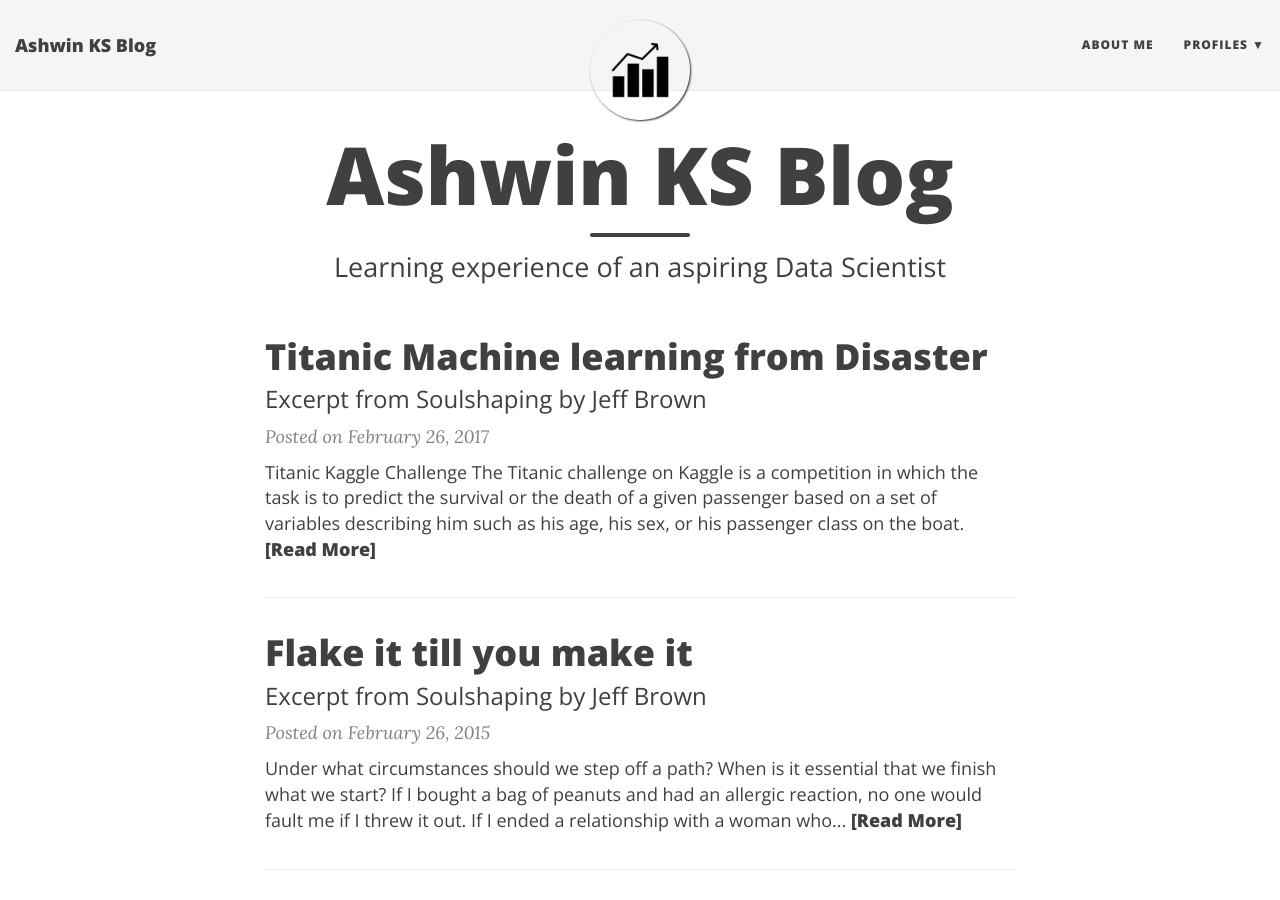
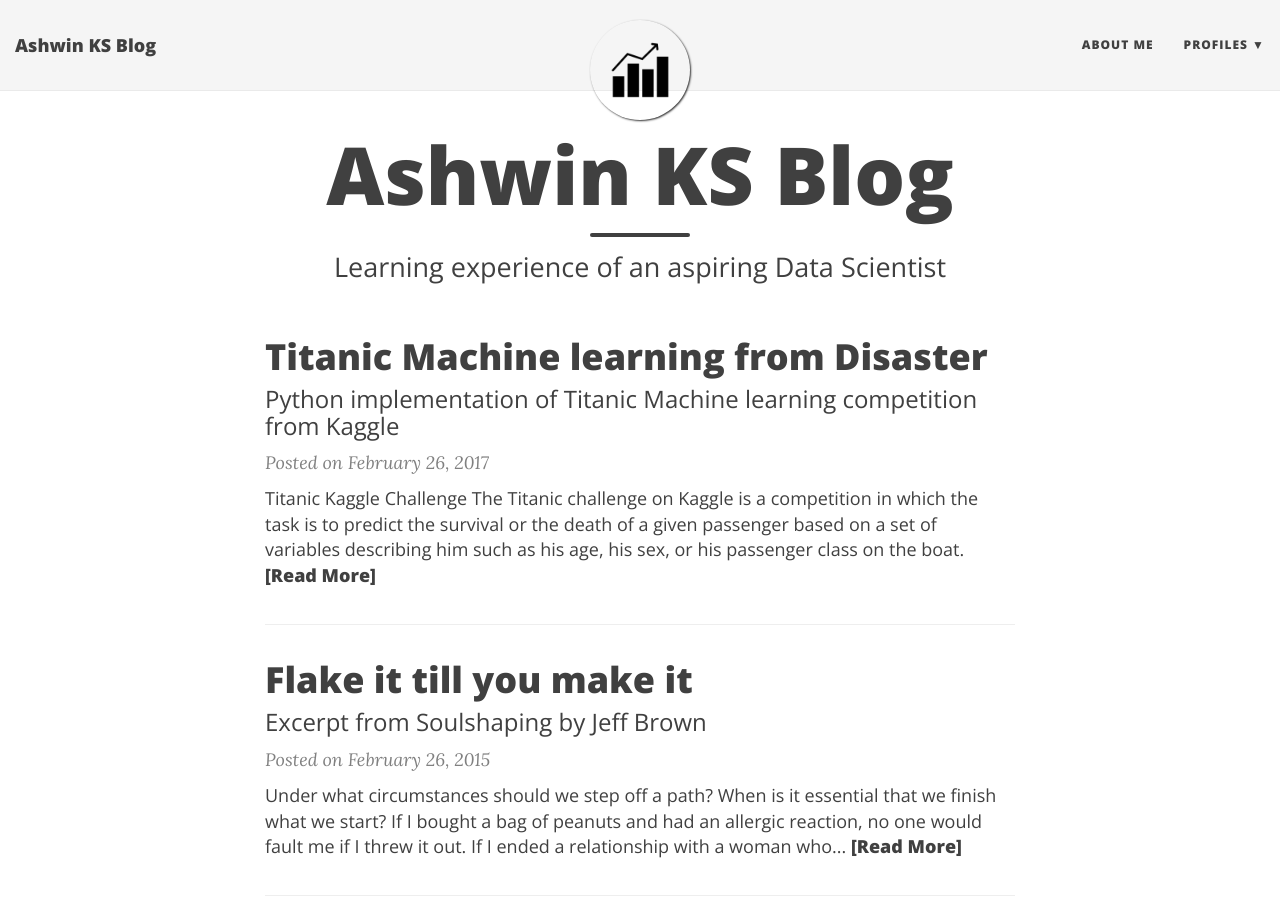
Before and after one commit to Ashwin-ks/Ashwin-ks.github.io, a Jekyll site: the page built from index.html, in a window 1280 px wide and 900 px high. Built offline with Jekyll 4.4.1, drawn with Linux system fonts in a browser that asks for light colours; nearby versions of some CDN libraries; the list of posts is cut into pages by our own code.

Commit message:
titanic image head added

```diff
--- a/_posts/2017-02-26-kaggle-titanic-notebook.md
+++ b/_posts/2017-02-26-kaggle-titanic-notebook.md
@@ -1,11 +1,9 @@
 ---
 layout: post
 title: Titanic Machine learning from Disaster
-subtitle: Excerpt from Soulshaping by Jeff Brown
-bigimg: \kaggle_titanic_notebook_files\head.png
+subtitle: Python implementation of Titanic Machine learning competition from Kaggle
+bigimg: \img\head.png
 ---
-
-
 
 # Titanic Kaggle Challenge
 The Titanic challenge on Kaggle is a competition in which the task is to predict the survival or the death of a given passenger based on a set of variables describing him such as his age, his sex, or his passenger class on the boat.
```
Also changed, not shown: img/head.png (added).
